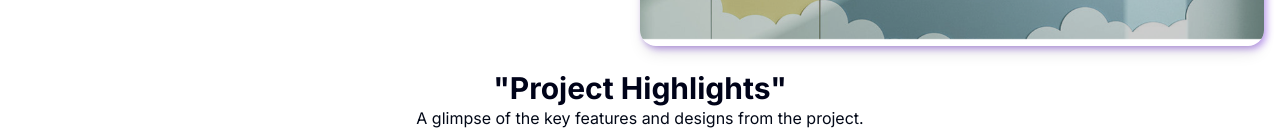
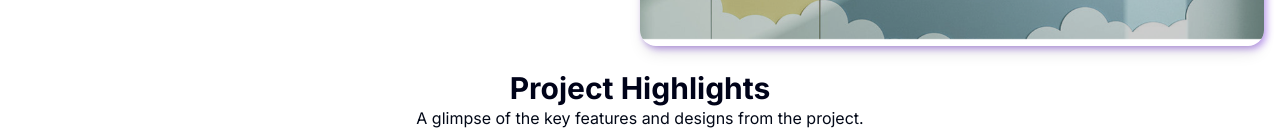
Before and after one commit to abidix4x/spaceport, a Next.js app: page /projects/1 in a window 1280 px wide. Shown: the part 818-952 px from the top of the page. Built offline with nearby package versions, Linux system fonts and the light colour scheme.

Commit message:
quotes fixed

```diff
--- a/components/sub/ProjectCarousel.tsx
+++ b/components/sub/ProjectCarousel.tsx
@@ -24,7 +24,7 @@ const ProjectCarousel: React.FC<ProjectCarouselProps> = ({
 }) => (
   <>
   <div className="flex flex-col">
-  <h1 className=" mt-6 text-center font-bold text-black-100 dark:text-white text-3xl">"Project Highlights"
+  <h1 className=" mt-6 text-center font-bold text-black-100 dark:text-white text-3xl">Project Highlights
   </h1>
     <span className="text-center">A glimpse of the key features and designs from the project.</span>
   </div>
```
